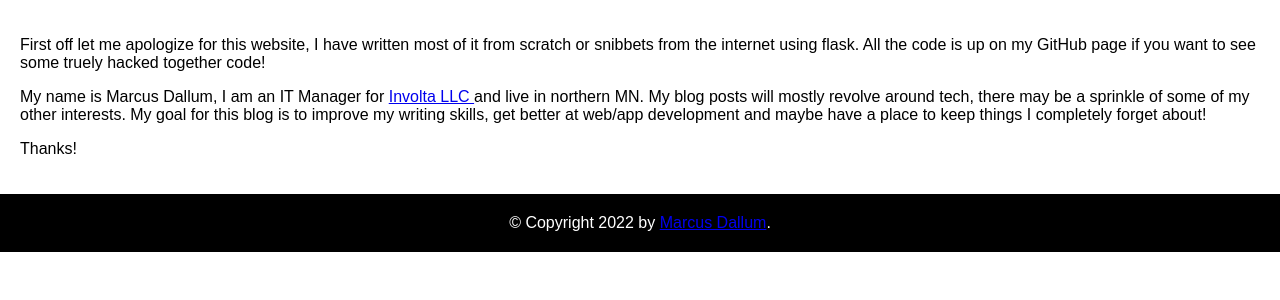
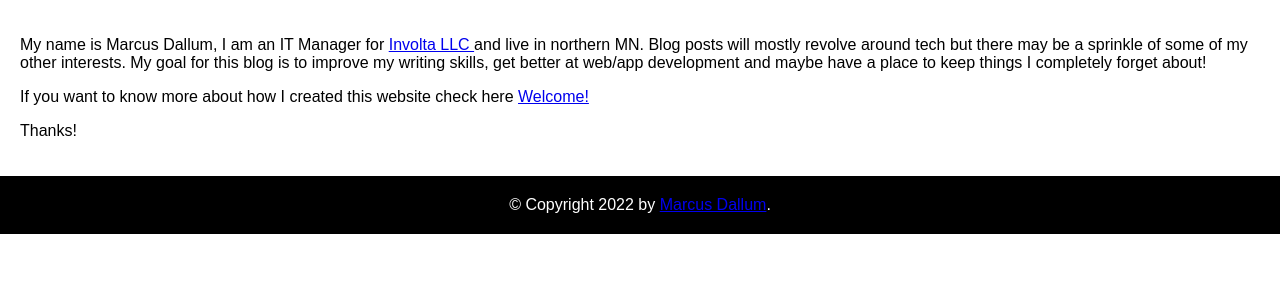
Before and after one commit to marcusdallum/website, a Flask app: page / in a window 1280 px wide. Shown: the part 280-580 px from the top of the page. Run offline with Flask 2, Linux system fonts and the light colour scheme.

Commit message:
Update about.html

```diff
--- a/templates/about.html
+++ b/templates/about.html
@@ -1,11 +1,11 @@
 {% extends "layout.html" %}
 {% block content %}
-<p> First off let me apologize for this website, I have written most of it from scratch or snibbets from the internet using
-flask. All the code is up on my GitHub page if you want to see some truely hacked together code!</p>
 
-<p>My name is Marcus Dallum, I am an IT Manager for <a href="https://www.involta.com/"> Involta LLC </a> and live in northern MN. My blog posts will mostly
-revolve around tech, there may be a sprinkle of some of my other interests. My goal for this blog is to improve my writing
+<p>My name is Marcus Dallum, I am an IT Manager for <a href="https://www.involta.com/"> Involta LLC </a> and live in northern MN. Blog posts will mostly
+revolve around tech but there may be a sprinkle of some of my other interests. My goal for this blog is to improve my writing
 skills, get better at web/app development and maybe have a place to keep things I completely forget about! </p>
+
+<p> If you want to know more about how I created this website check here <a href="http://blog.dallum.net/posts/welcome!"> Welcome!</a> </p>
 
 <p>Thanks!</p>
 
```
